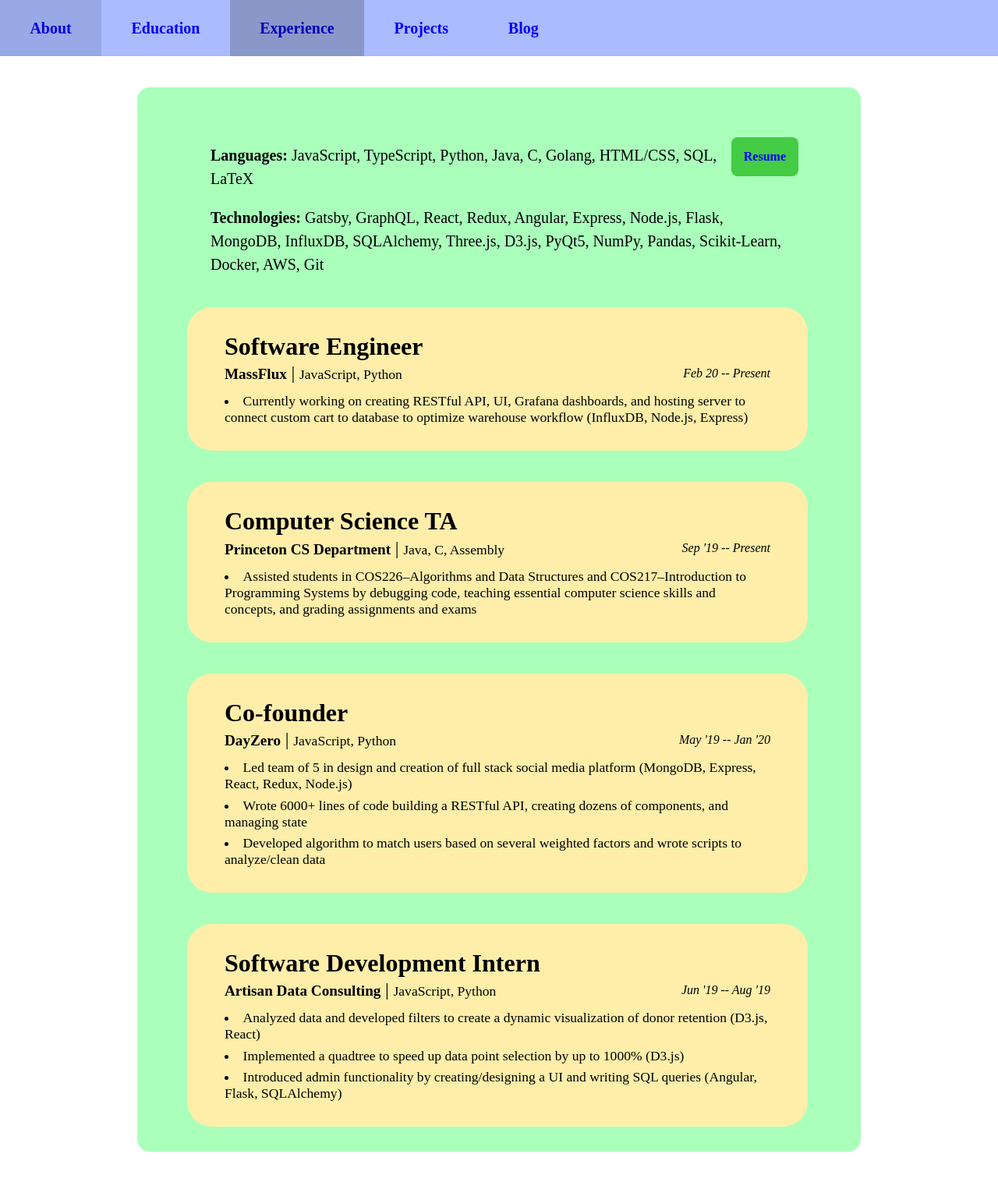
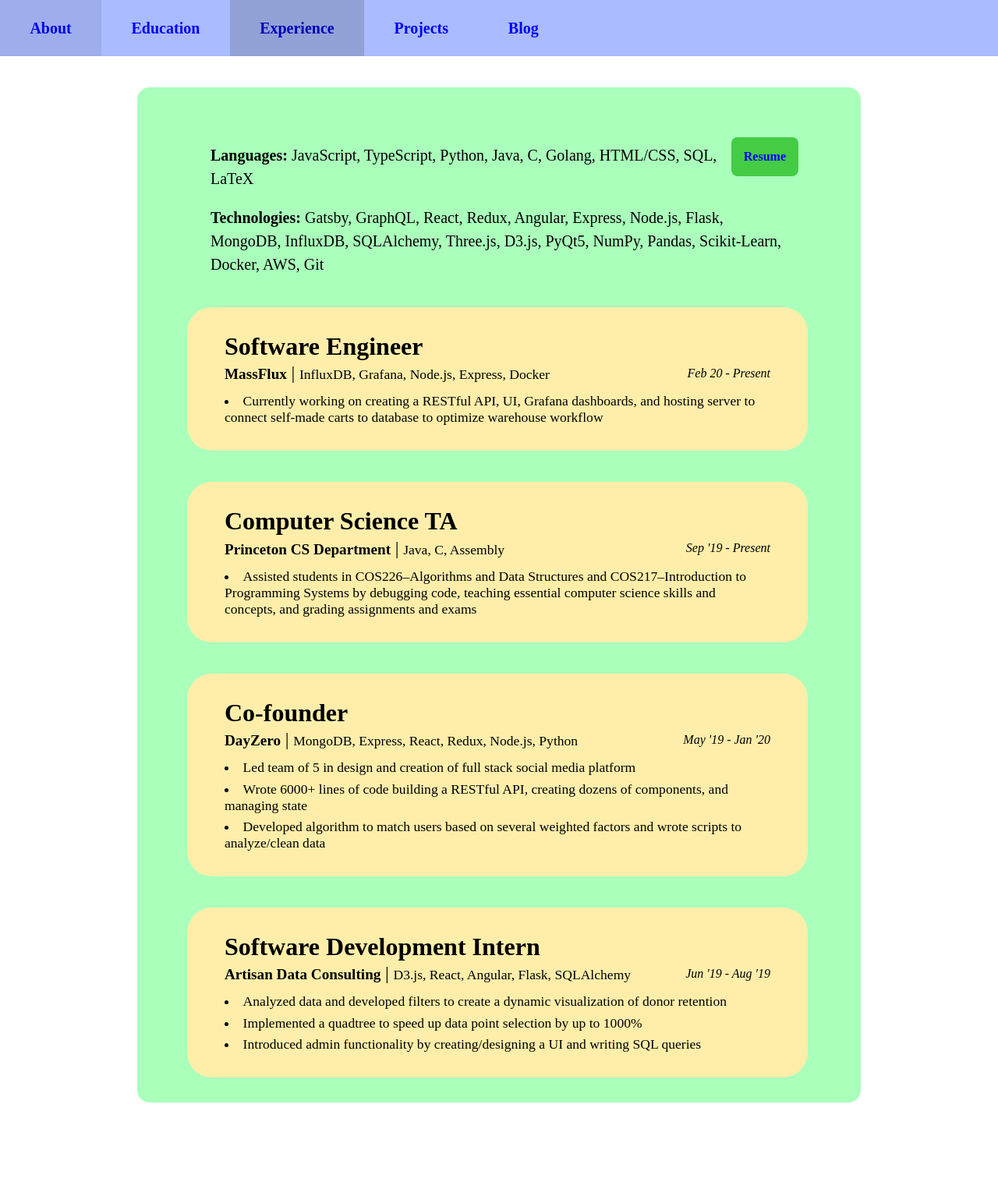
Before and after one commit to hollisma/hollisis.me, a Gatsby site: page /experience in a window 1280 px wide. Shown: the whole page at 78% size. After the commit the page ends 1478 px from the top, so only its background shows below. Built offline with nearby package versions, Linux system fonts and the light colour scheme; Gatsby itself is replaced by a stand-in of ours.

Commit message:
cleaned up educaexperience and added learnmecode to projects

```diff
--- a/content/blog/hey-look-a-blog.md
+++ b/content/blog/hey-look-a-blog.md
@@ -55,7 +55,6 @@
 
 Another benefit of writing a blog is that I'll be able to write in my own "voice." I'm not sure
 what that means yet, but I assume it has something to do with becoming a more refined individual,
-which is good. I have a tendency to overthink, so there'll probably be a lot of nuance in the
-posts that don't initially make sense. In any case, I'll try to exercise and experiment with my
+which sounds ok. I have a tendency to overthink, so there'll probably be a lot of nuance in the writing that doesn't initially make sense. In any case, I'll try to exercise and experiment with my
 vocal cords and write in a tone that suits me, which is probably something like a really informal,
-somewhat inconsistent meta commentary of a caveman documenting his search for a needle in a forest.
+somewhat inconsistent meta commentary of a caveman documenting his search for a needle in an overgrown forest.
--- a/content/experience/ArtisanDataConsulting.md
+++ b/content/experience/ArtisanDataConsulting.md
@@ -1,11 +1,11 @@
 ---
 title: Software Development Intern
 company: Artisan Data Consulting
-tech: JavaScript, Python
-range: "Jun '19 -- Aug '19"
+tech: D3.js, React, Angular, Flask, SQLAlchemy
+range: "Jun '19 - Aug '19"
 order: 3
 ---
 
-- Analyzed data and developed filters to create a dynamic visualization of donor retention (D3.js, React)
-- Implemented a quadtree to speed up data point selection by up to 1000% (D3.js)
-- Introduced admin functionality by creating/designing a UI and writing SQL queries (Angular, Flask, SQLAlchemy)
+- Analyzed data and developed filters to create a dynamic visualization of donor retention
+- Implemented a quadtree to speed up data point selection by up to 1000%
+- Introduced admin functionality by creating/designing a UI and writing SQL queries
--- a/content/experience/DayZero.md
+++ b/content/experience/DayZero.md
@@ -1,11 +1,11 @@
 ---
 title: Co-founder
 company: DayZero
-tech: JavaScript, Python
-range: "May '19 -- Jan '20"
+tech: MongoDB, Express, React, Redux, Node.js, Python
+range: "May '19 - Jan '20"
 order: 2
 ---
 
-- Led team of 5 in design and creation of full stack social media platform (MongoDB, Express, React, Redux, Node.js)
+- Led team of 5 in design and creation of full stack social media platform
 - Wrote 6000+ lines of code building a RESTful API, creating dozens of components, and managing state
 - Developed algorithm to match users based on several weighted factors and wrote scripts to analyze/clean data
--- a/content/experience/LabTA.md
+++ b/content/experience/LabTA.md
@@ -2,7 +2,7 @@
 title: Computer Science TA
 company: Princeton CS Department
 tech: Java, C, Assembly
-range: "Sep '19 -- Present"
+range: "Sep '19 - Present"
 order: 1
 ---
 
--- a/content/experience/MassFlux.md
+++ b/content/experience/MassFlux.md
@@ -1,9 +1,9 @@
 ---
 title: 'Software Engineer'
 company: 'MassFlux'
-tech: 'JavaScript, Python'
-range: 'Feb 20 -- Present'
+tech: 'InfluxDB, Grafana, Node.js, Express, Docker'
+range: 'Feb 20 - Present'
 order: 0
 ---
 
-- Currently working on creating RESTful API, UI, Grafana dashboards, and hosting server to connect custom cart to database to optimize warehouse workflow (InfluxDB, Node.js, Express)
+- Currently working on creating a RESTful API, UI, Grafana dashboards, and hosting server to connect self-made carts to database to optimize warehouse workflow
--- /dev/null
+++ b/content/projects/LearnMeCode.md
@@ -0,0 +1,11 @@
+---
+title: LearnMeCode
+description: Social Platform for New Devs
+github: 'https://github.com/hollisma/learnmecode'
+external: https://calm-fortress-13806.herokuapp.com/
+tech: MongoDB, Express, React, Redux, Node.js
+order: 5
+---
+
+- Developed and deployed a full stack application with authentication system, alert system, and a social media architecture with profiles, posts, comments, and ratings
+- Implemented a RESTful API with state management
--- a/content/projects/LeastSquaresAnalyisOfSmash.md
+++ b/content/projects/LeastSquaresAnalyisOfSmash.md
@@ -3,7 +3,7 @@
 description: Applied Linear Algebra
 github: ''
 external: './Least_Squares_Analysis_of_Smash.pdf'
-tech: Python, MATLAB
+tech: MATLAB, Python
 order: 4
 ---
 
--- a/content/projects/MusicToMyEarz.md
+++ b/content/projects/MusicToMyEarz.md
@@ -3,7 +3,7 @@
 description: ML Music Rater
 github: 'https://github.com/hollisma/musicToMyEarz'
 external: ''
-tech: Python, NumPy, Pandas, Scikit-Learn, Flask, React
+tech: Flask, NumPy, Pandas, Scikit-Learn
 order: 3
 ---
 
--- a/content/projects/Pac-Atac.md
+++ b/content/projects/Pac-Atac.md
@@ -3,9 +3,9 @@
 description: 2.5D Shooter
 github: 'https://github.com/hollisma/Pac-Atac'
 external: 'https://michaelf49.github.io/Pacman3D/'
-tech: JavaScript, Three.js, React
+tech: Three.js, React
 order: 1
 ---
 
-- Built (with 3 other friends) a 2.5D Shooter with a Pacman theme
+- Built (with 3 other friends) a 2.5D Shooter with a Pacman theme featuring waves of enemies, powerups, leaderboard functionality, and HUDs
 - Won "Best Gameplay Award" out of 36 graphics oriented projects
--- a/content/projects/PersonalWebsite.md
+++ b/content/projects/PersonalWebsite.md
@@ -8,3 +8,5 @@
 ---
 
 - My very own website built with pretty colors and <3
+- Struggled an absurd amount to get types to work, but had fun learning new technologies
+- Automated workflow of turning markdown files and their paths into these sections and blog posts
--- a/content/projects/Synthesaurus.md
+++ b/content/projects/Synthesaurus.md
@@ -7,4 +7,5 @@
 order: 2
 ---
 
-- Synthesaurus lets you upgrade your writing by synthesizing it with a thesaurus and creating more powerful words
+- Synthesaurus lets you upgrade your writing by synthesizing it with a thesaurus to create more powerful words
+- Parses and analyzes text to find and replace words with synonyms
--- a/package.json
+++ b/package.json
@@ -6,6 +6,7 @@
   "scripts": {
     "start": "gatsby develop",
     "build": "gatsby build",
+    "deploy": "npm build && netlify deploy --prod",
     "format": "prettier --write \"src/**/*.{ts,tsx}*\"",
     "cstart": "gatsby clean && npm start"
   },
--- a/src/components/navbar.tsx
+++ b/src/components/navbar.tsx
@@ -17,12 +17,12 @@
   ${props =>
     props.current === 'true'
       ? css`
-          background: #8a97c9 !important;
+          background: #92a1d6 !important;
           color: #00b;
         `
       : css`
           &:hover {
-            -webkit-filter: brightness(90%);
+            -webkit-filter: brightness(93%);
           }
         `}
   p {
--- a/src/pages/experience.tsx
+++ b/src/pages/experience.tsx
@@ -9,7 +9,9 @@
 const UnderTitle = list_item.under_title
 const Description = list_item.description
 
-const CompanyTech = list_item.flex_row_container
+const CompanyTech = styled(list_item.flex_row_container)`
+  width: 35em;
+`
 const Company = list_item.left_item
 const Tech = list_item.right_item
 const Vert = list_item.vert_bar
```
